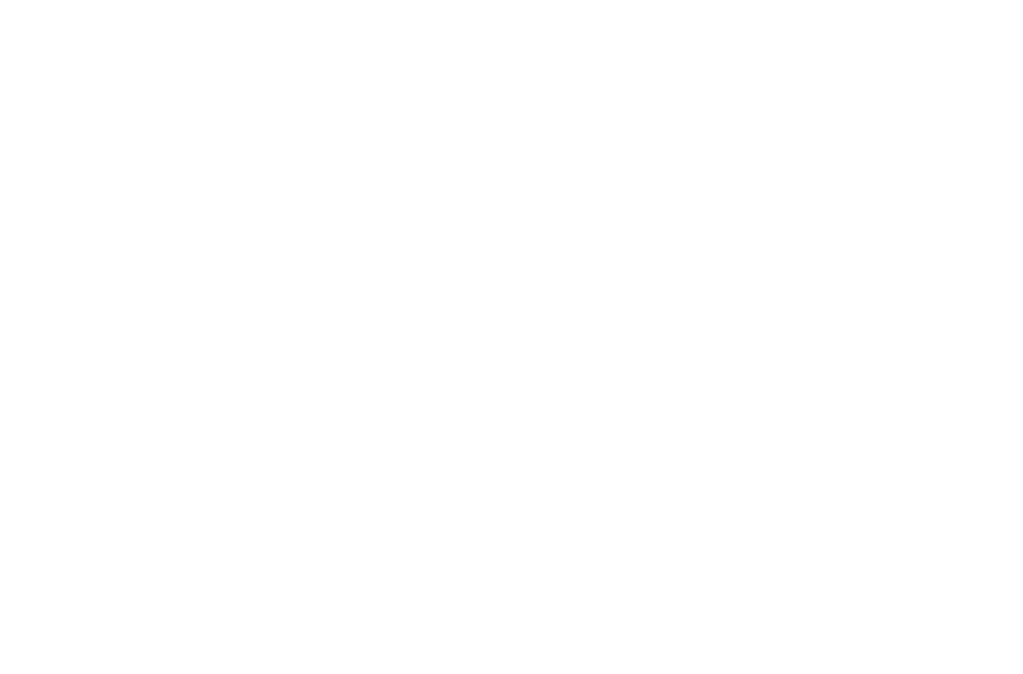
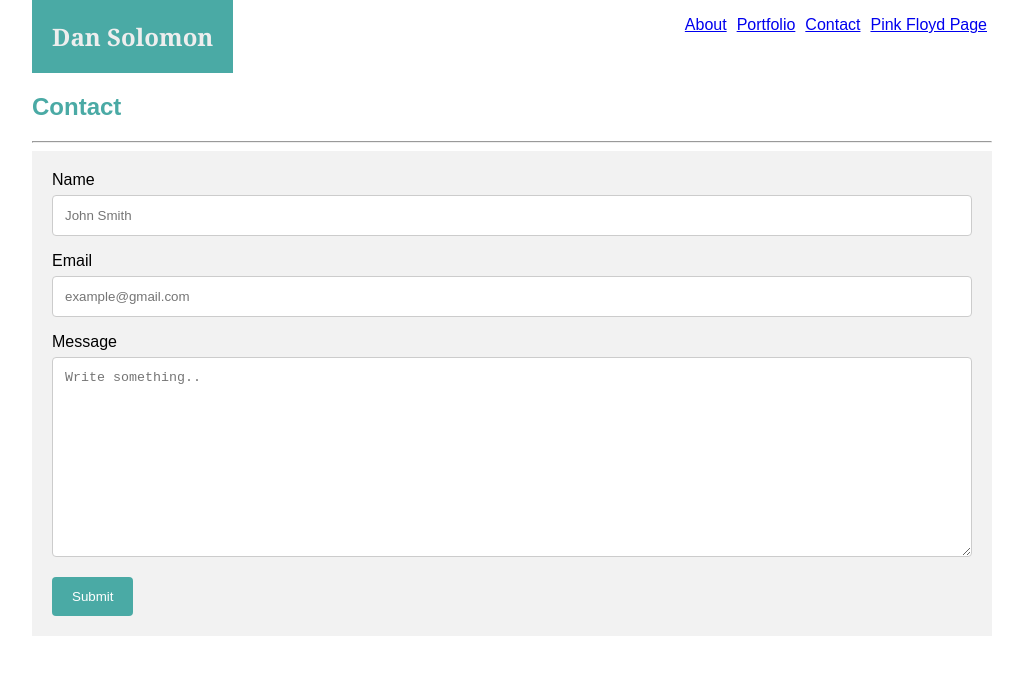
Before and after one commit to DanRSolomon/DanRSolomon.github.io, a plain HTML site: page contact.html in a window 1280 px wide. Shown: the whole page, without its empty margins (128-1151 px from the left). Drawn offline with Linux system fonts and the light colour scheme.

Commit message:
assignment update

```diff
--- a/assets/css/style.css
+++ b/assets/css/style.css
@@ -6,7 +6,7 @@ body {
     font-family: 'Arial', 'Helvetica Neue', Helvetica, sans-serif;
     margin-left: 50px;
     width: 960px;
-
+    margin: 0 auto;
 }
 
 .row {
@@ -45,3 +45,40 @@ img {
     float: left;
     margin-right: 1em
 }
+
+h2 {
+    color: #4aaaa5;
+}
+
+/* Style inputs with type="text", select elements and textareas */
+input[type=text], select, textarea {
+    width: 100%; /* Full width */
+    padding: 12px; /* Some padding */
+    border: 1px solid #ccc; /* Gray border */
+    border-radius: 4px; /* Rounded borders */
+    box-sizing: border-box; /* Make sure that padding and width stays in place */
+    margin-top: 6px; /* Add a top margin */
+    margin-bottom: 16px; /* Bottom margin */
+    resize: vertical /* Allow the user to vertically resize the textarea (not horizontally) */
+}
+
+/* Style the submit button with a specific background color etc */
+input[type=submit] {
+    background-color: #4aaaa5;
+    color: white;
+    padding: 12px 20px;
+    border: none;
+    border-radius: 4px;
+    cursor: pointer;
+}
+
+/* When moving the mouse over the submit button, add a darker green color */
+input[type=submit]:hover {
+    background-color: #45a049;
+}
+
+/* Add a background color and some padding around the form */
+.container {
+    background-color: #f2f2f2;
+    padding: 20px;
+}
--- a/contact.html
+++ b/contact.html
@@ -0,0 +1,59 @@
+<!-- Activity 1: "Recommended" Homework-->
+
+<!DOCTYPE html>
+<html lang="en-us">
+
+    <head>
+        <meta charset="UTF-8">
+        <title>About Me</title>
+        <link rel="stylesheet" type="text/css" href="assets/css/style.css">
+    </head>
+
+    <body>
+        <header class="row">
+            <section id="name">
+                <h1>Dan Solomon</h1>
+            </section>
+
+            <section id="links">
+                <ul class="row">
+                    <li> <a href="index.html">About</a> </li>
+                    <li> <a href="portfolio.html">Portfolio</a> </li>
+                    <li> <a href="contact.html">Contact</a> </li>
+                    <li> <a href="https://danrsolomon.github.io/Project-01/" target="_blank">Pink Floyd Page</a></li>
+                </ul>
+            </section>
+
+        </header>
+
+        <p>
+            <h2>Contact</h2>
+
+            <hr/>
+
+            <div class="container">
+                    <form action="action_page.php">
+
+                      <label for="name">Name</label>
+                      <input type="text" id="name" name="name" placeholder="John Smith">
+
+                      <label for="email">Email</label>
+                      <input type="text" id="email" name="email" placeholder="example@gmail.com">
+
+
+                      <label for="message">Message</label>
+                      <textarea id="message" name="message" placeholder="Write something.." style="height:200px"></textarea>
+
+                      <input type="submit" value="Submit">
+
+                    </form>
+                  </div>
+
+        </p>
+
+
+
+    </body>
+
+
+</html>
```
Also changed, not shown: index.html (+1 -1 lines), portfolio.html (+40 -0 lines), Images/gravel.png (added).
